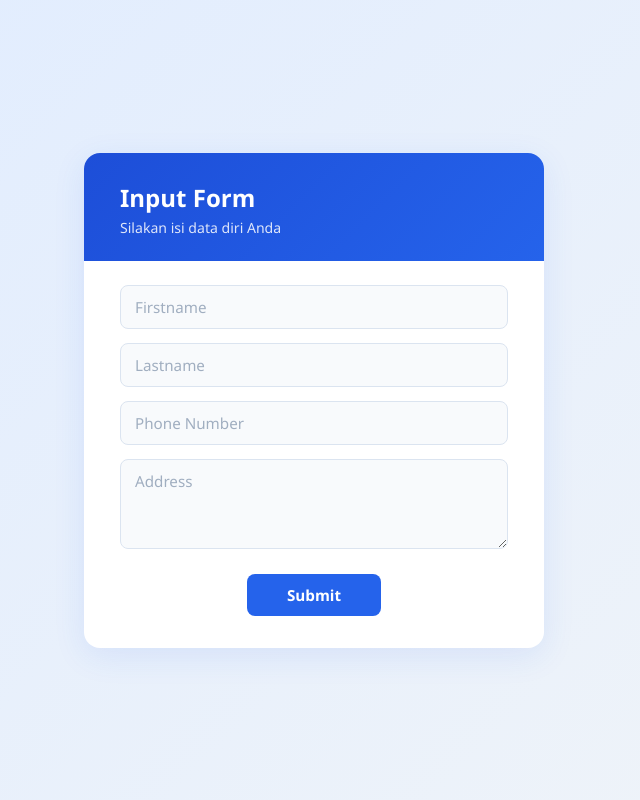
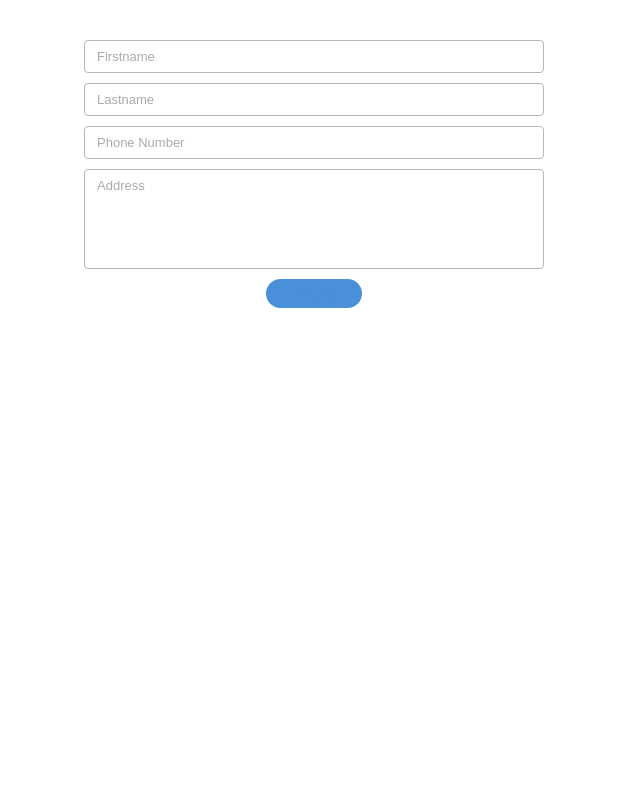
Before and after one commit to ReginaSekarm/form-sederhana, a PHP site: page / in a window 1280 px wide. Shown: the whole page, without its empty margins (326-966 px from the left). Run offline with PHP 8.4, Linux system fonts and the light colour scheme.

Commit message:
edit syle

```diff
--- a/form-php/index.php
+++ b/form-php/index.php
@@ -2,18 +2,15 @@
 require_once 'Person.php';
 
 $person = null;
-$errors = [];
 
-if ($_SERVER['REQUEST_METHOD'] === 'POST' && !isset($_POST['reset'])) {
-    $errors = Person::validate($_POST);
+if ($_SERVER['REQUEST_METHOD'] === 'POST' && isset($_POST['submit'])) {
+    $firstName   = htmlspecialchars(trim($_POST['firstname'] ?? ''));
+    $lastName    = htmlspecialchars(trim($_POST['lastname'] ?? ''));
+    $phoneNumber = htmlspecialchars(trim($_POST['phone'] ?? ''));
+    $address     = htmlspecialchars(trim($_POST['address'] ?? ''));
 
-    if (empty($errors)) {
-        $person = new Person(
-            $_POST['firstname'],
-            $_POST['lastname'],
-            $_POST['phone_number'],
-            $_POST['address']
-        );
+    if ($firstName && $lastName && $phoneNumber && $address) {
+        $person = new Person($firstName, $lastName, $phoneNumber, $address);
     }
 }
 ?>
@@ -26,87 +23,28 @@ if ($_SERVER['REQUEST_METHOD'] === 'POST' && !isset($_POST['reset'])) {
     <link rel="stylesheet" href="style.css" />
 </head>
 <body>
-<div class="card">
-    <div class="card-header">
-        <h1>Input Form</h1>
-        <p>Silakan isi data diri Anda</p>
-    </div>
-
-    <?php if (!empty($errors)): ?>
-        <div class="error-box">
-            <ul>
-                <?php foreach ($errors as $err): ?>
-                    <li><?= $err ?></li>
-                <?php endforeach; ?>
-            </ul>
-        </div>
-    <?php endif; ?>
-
-    <?php if ($person === null): ?>
+    <div class="container">
         <form method="POST" action="">
-            <div class="form-group">
-                <input
-                    type="text"
-                    name="firstname"
-                    placeholder="Firstname"
-                    value="<?= htmlspecialchars($_POST['firstname'] ?? '') ?>"
-                />
-            </div>
-            <div class="form-group">
-                <input
-                    type="text"
-                    name="lastname"
-                    placeholder="Lastname"
-                    value="<?= htmlspecialchars($_POST['lastname'] ?? '') ?>"
-                />
-            </div>
-            <div class="form-group">
-                <input
-                    type="text"
-                    name="phone_number"
-                    placeholder="Phone Number"
-                    value="<?= htmlspecialchars($_POST['phone_number'] ?? '') ?>"
-                />
-            </div>
-            <div class="form-group">
-                <textarea
-                    name="address"
-                    placeholder="Address"
-                ><?= htmlspecialchars($_POST['address'] ?? '') ?></textarea>
-            </div>
+            <input type="text" name="firstname" placeholder="Firstname"
+                value="<?= isset($_POST['firstname']) ? htmlspecialchars($_POST['firstname']) : '' ?>">
+            <input type="text" name="lastname" placeholder="Lastname"
+                value="<?= isset($_POST['lastname']) ? htmlspecialchars($_POST['lastname']) : '' ?>">
+            <input type="text" name="phone" placeholder="Phone Number"
+                value="<?= isset($_POST['phone']) ? htmlspecialchars($_POST['phone']) : '' ?>">
+            <textarea name="address" placeholder="Address"><?= isset($_POST['address']) ? htmlspecialchars($_POST['address']) : '' ?></textarea>
             <div class="form-action">
-                <button type="submit" class="btn-submit">Submit</button>
+                <button type="submit" name="submit" class="btn-submit">Submit</button>
             </div>
         </form>
 
-    <?php else: ?>
-        <div class="result-box">
-            <div class="result-item">
-                <span class="result-label">Nama</span>
-                <span class="result-value"><?= $person->getFullname() ?></span>
-            </div>
-            <div class="result-item">
-                <span class="result-label">Phone Number</span>
-                <span class="result-value"><?= $person->getPhoneNumber() ?></span>
-            </div>
-            <div class="result-item">
-                <span class="result-label">Address</span>
-                <span class="result-value"><?= $person->getAddress() ?></span>
-            </div>
-        </div>
-
-        <div class="result-summary">
-            <p>Hi, my name is <strong><?= $person->getFullname() ?></strong></p>
+        <?php if ($person !== null): ?>
+        <div class="result">
+            <p>Hi, my name is <?= $person->getFullName() ?></p>
             <p>Phone Number : <?= $person->getPhoneNumber() ?></p>
             <p>Address : <?= $person->getAddress() ?></p>
+            <a href="index.php" class="reset-link">Reset</a>
         </div>
-
-        <form method="POST" action="">
-            <div class="form-action">
-                <button type="submit" name="reset" value="1" class="btn-reset">Reset</button>
-            </div>
-        </form>
-    <?php endif; ?>
-</div>
+        <?php endif; ?>
+    </div>
 </body>
 </html>
--- a/form-php/style.css
+++ b/form-php/style.css
@@ -5,188 +5,87 @@
 }
 
 body {
-    font-family: 'Segoe UI', Tahoma, Geneva, Verdana, sans-serif;
-    background: linear-gradient(135deg, #e0ecff 0%, #f0f4f8 100%);
+    font-family: Arial, sans-serif;
+    background: #ffffff;
+    display: flex;
+    justify-content: center;
+    align-items: flex-start;
     min-height: 100vh;
-    display: flex;
-    align-items: center;
-    justify-content: center;
     padding: 40px 16px;
 }
 
-.card {
-    background: #ffffff;
-    border-radius: 16px;
-    box-shadow: 0 8px 32px rgba(37, 99, 235, 0.10);
+.container {
     width: 100%;
     max-width: 460px;
-    overflow: hidden;
 }
 
-.card-header {
-    background: linear-gradient(135deg, #1d4ed8, #2563eb);
-    padding: 28px 36px 24px;
-    color: #fff;
+input[type="text"],
+textarea {
+    display: block;
+    width: 100%;
+    border: 1px solid #b0b8c1;
+    border-radius: 4px;
+    padding: 8px 12px;
+    font-size: 13px;
+    color: #222;
+    background: #fff;
+    margin-bottom: 10px;
+    outline: none;
+    font-family: inherit;
+    transition: border-color 0.2s;
 }
 
-.card-header h1 {
-    font-size: 1.5rem;
-    font-weight: 700;
-    margin-bottom: 4px;
+input[type="text"]:focus,
+textarea:focus {
+    border-color: #4a90d9;
 }
 
-.card-header p {
-    font-size: 0.88rem;
-    opacity: 0.85;
+input[type="text"]::placeholder,
+textarea::placeholder {
+    color: #aaa;
 }
 
-form {
-    padding: 24px 36px 32px;
-}
-
-.form-group {
-    margin-bottom: 14px;
-}
-
-.form-group input,
-.form-group textarea {
-    width: 100%;
-    padding: 11px 14px;
-    border: 1.5px solid #dbe4f0;
-    border-radius: 8px;
-    font-size: 0.95rem;
-    color: #1e293b;
-    background: #f8fafc;
-    transition: border-color 0.2s, box-shadow 0.2s;
-    outline: none;
-    font-family: inherit;
-}
-
-.form-group input:focus,
-.form-group textarea:focus {
-    border-color: #2563eb;
-    background: #fff;
-    box-shadow: 0 0 0 3px rgba(37, 99, 235, 0.10);
-}
-
-.form-group input::placeholder,
-.form-group textarea::placeholder {
-    color: #a0aec0;
-}
-
-.form-group textarea {
-    resize: vertical;
-    min-height: 90px;
+textarea {
+    height: 100px;
+    resize: none;
 }
 
 .form-action {
-    margin-top: 20px;
     text-align: center;
+    margin-top: 6px;
 }
 
 .btn-submit {
-    background: #2563eb;
-    color: #fff;
+    background: #4a90d9;
+    color: #4a90d9;
     border: none;
-    border-radius: 8px;
-    padding: 11px 40px;
-    font-size: 0.95rem;
-    font-weight: 600;
+    border-radius: 20px;
+    padding: 7px 28px;
+    font-size: 13px;
     cursor: pointer;
-    transition: background 0.2s, transform 0.1s;
     font-family: inherit;
 }
 
 .btn-submit:hover {
-    background: #1d4ed8;
-    transform: translateY(-1px);
+    background: #357abd;
 }
 
-.btn-reset {
-    background: none;
-    border: 1.5px solid #2563eb;
-    color: #2563eb;
-    border-radius: 8px;
-    padding: 9px 32px;
-    font-size: 0.9rem;
-    font-weight: 600;
-    cursor: pointer;
-    transition: background 0.2s, color 0.2s;
-    font-family: inherit;
+.result {
+    margin-top: 20px;
+    font-size: 13px;
+    color: #222;
+    line-height: 2;
 }
 
-.btn-reset:hover {
-    background: #2563eb;
-    color: #fff;
+.reset-link {
+    display: inline-block;
+    margin-top: 4px;
+    font-size: 12px;
+    color: #333;
+    text-decoration: underline;
+    cursor: pointer;
 }
 
-.error-box {
-    margin: 20px 36px 0;
-    background: #fef2f2;
-    border: 1.5px solid #fca5a5;
-    border-radius: 8px;
-    padding: 12px 16px;
-    color: #b91c1c;
-    font-size: 0.88rem;
+.reset-link:hover {
+    color: #4a90d9;
 }
-
-.error-box ul {
-    padding-left: 18px;
-    margin: 0;
-}
-
-.error-box ul li {
-    margin-bottom: 2px;
-}
-
-.result-box {
-    margin: 24px 36px 0;
-    border: 1.5px solid #dbe4f0;
-    border-radius: 10px;
-    overflow: hidden;
-}
-
-.result-item {
-    display: flex;
-    justify-content: space-between;
-    align-items: flex-start;
-    padding: 12px 16px;
-    border-bottom: 1px solid #f0f4f8;
-    gap: 12px;
-}
-
-.result-item:last-child {
-    border-bottom: none;
-}
-
-.result-label {
-    font-size: 0.82rem;
-    color: #64748b;
-    font-weight: 600;
-    text-transform: uppercase;
-    letter-spacing: 0.4px;
-    white-space: nowrap;
-    min-width: 100px;
-}
-
-.result-value {
-    font-size: 0.95rem;
-    color: #1e293b;
-    font-weight: 500;
-    text-align: right;
-}
-
-.result-summary {
-    margin: 16px 36px 0;
-    padding: 16px;
-    background: #f0f7ff;
-    border-left: 4px solid #2563eb;
-    border-radius: 6px;
-    font-size: 0.93rem;
-    color: #1e293b;
-    line-height: 1.9;
-}
-
-.result-summary p {
-    margin: 0;
-}
```
